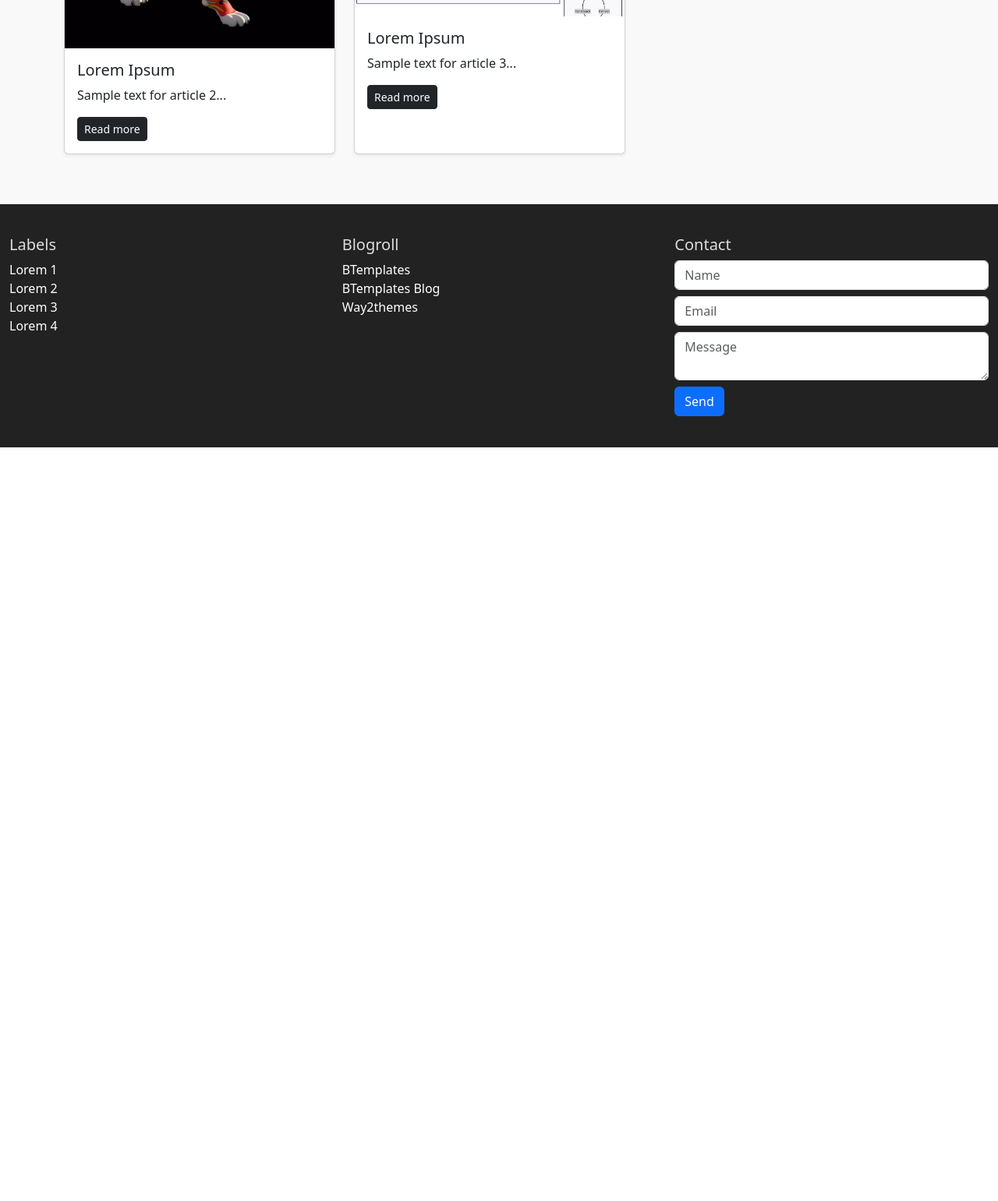
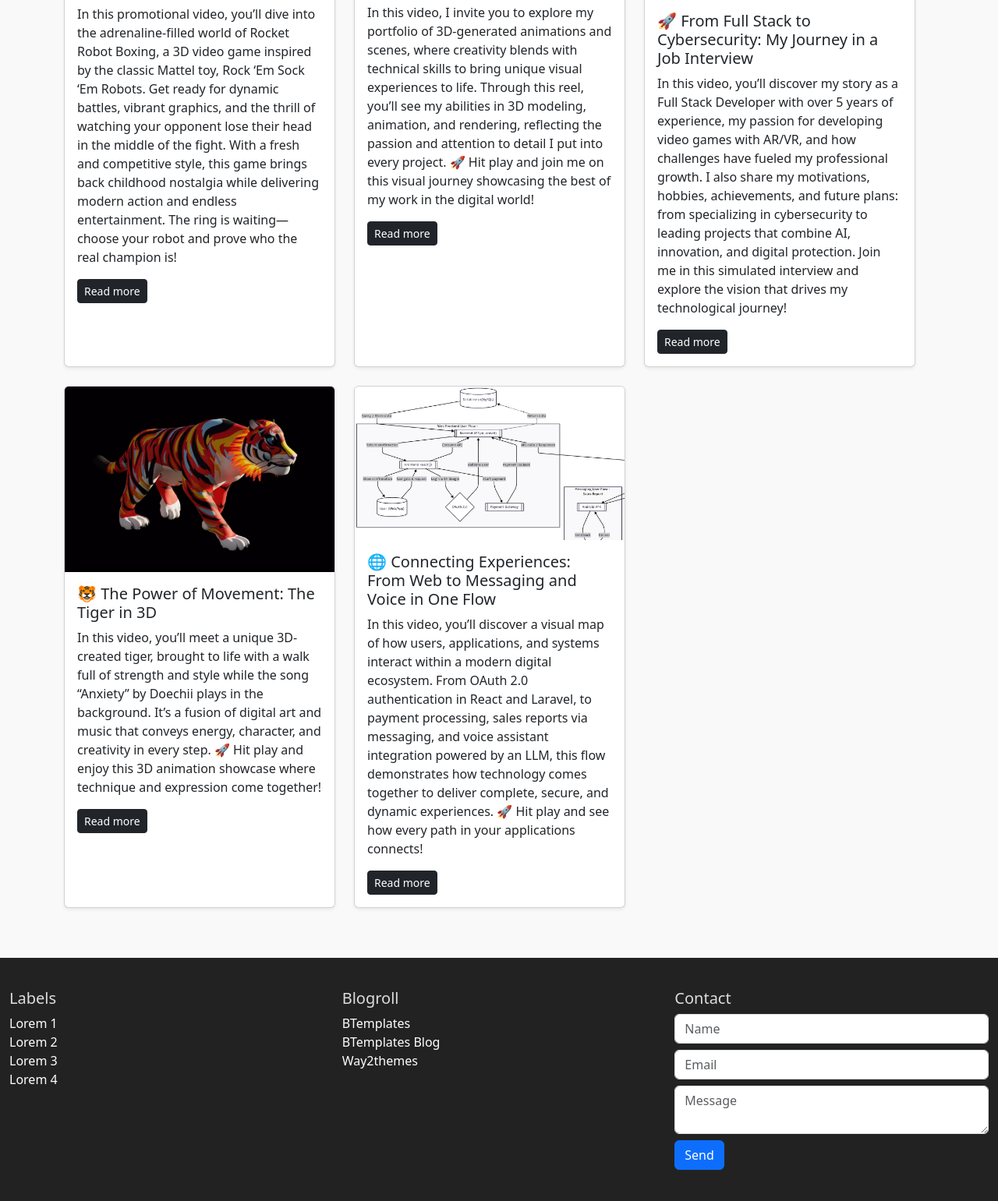
Before and after one commit to bekenvahuer/blog-project, a Flask app: page / in a window 1280 px wide. Shown: the part 3076-4617 px from the top of the page at 78% size. Before the commit the page ends 3650 px from the top, so only its background shows below. Run offline with Flask 3, Linux system fonts and the light colour scheme.

Commit message:
Add articles6

```diff
--- a/templates/home.html
+++ b/templates/home.html
@@ -47,9 +47,12 @@ certain publishers, according to a Wall Street Journal analysis cited by Forbes
       <img src="{{ url_for('static', filename='images/10.png') }}" class="card-img-top" alt="Artículo 2">
       <div class="card-body">
         <h5 class="card-title">🔥 SHOOOT CODE! 🔥</h5>
-        <p class="card-text">Ready to turn your ideas into a real video game? With this course, you’ll create your very own game in Python from scratch while mastering Object-Oriented Programming (OOP) the fun way.
+        <p class="card-text">Ready to turn your ideas into a real video game? With this course, you’ll create your very
+          own game in Python from scratch while mastering Object-Oriented Programming (OOP) the fun way.
 
-Forget endless theory—here, you’ll learn by playing, coding, and shooting down challenges just like in the classics. Step by step, you’ll bring your project to life with a 100% practical approach that makes programming feel like leveling up in a game.
+          Forget endless theory—here, you’ll learn by playing, coding, and shooting down challenges just like in the
+          classics. Step by step, you’ll bring your project to life with a 100% practical approach that makes
+          programming feel like leveling up in a game.
 
           💡 And the best part? Once your game is finished, you’ll be able to upload it to itch.io
           , where your friends and family can play it and see your amazing progress as a game developer!
@@ -84,8 +87,13 @@ humor was a radical idea: technology should belong to everyone, not just corpora
     <div class="card h-100 shadow-sm">
       <img src="{{ url_for('static', filename='images/12.PNG') }}" class="card-img-top" alt="Artículo 3">
       <div class="card-body">
-        <h5 class="card-title">Lorem Ipsum</h5>
-        <p class="card-text">Sample text for article 3...</p>
+        <h5 class="card-title">Santiago’s Story: Youth, Passion, and Future</h5>
+        <p class="card-text">In this video, you’ll meet Santiago, a 19-year-old Colombian who grew up in Medellín and
+          stands out for his discipline, passion, and vision for the future. With outstanding academic performance on
+          the ICFES exams, a deep love for football and FC Barcelona, and an active lifestyle that balances sports,
+          video games, and gym training, Santiago embodies dedication and enjoyment in equal measure. Moreover, with his
+          growing interest in technology and programming, he is exploring academic paths to build a solid professional
+          future full of opportunities.</p>
         <a href="#" class="btn btn-sm btn-dark">Read more</a>
       </div>
     </div>
@@ -95,8 +103,13 @@ humor was a radical idea: technology should belong to everyone, not just corpora
       <div class="card h-100 shadow-sm">
         <img src="{{ url_for('static', filename='images/13.PNG') }}" class="card-img-top" alt="Artículo 4">
         <div class="card-body">
-          <h5 class="card-title">Lorem Ipsum</h5>
-          <p class="card-text">Sample text for article 1...</p>
+          <h5 class="card-title">🤖 Rocket Robot Boxing: Fun in Every Punch</h5>
+          <p class="card-text">In this promotional video, you’ll dive into the adrenaline-filled world of Rocket Robot
+            Boxing, a 3D video game inspired by the classic Mattel toy, Rock ‘Em Sock ‘Em Robots. Get ready for dynamic
+            battles, vibrant graphics, and the thrill of watching your opponent lose their head in the middle of the
+            fight. With a fresh and competitive style, this game brings back childhood nostalgia while delivering modern
+            action and endless entertainment. The ring is waiting—choose your robot and prove who the real champion is!
+          </p>
           <a href="#" class="btn btn-sm btn-dark">Read more</a>
         </div>
       </div>
@@ -106,8 +119,12 @@ humor was a radical idea: technology should belong to everyone, not just corpora
       <div class="card h-100 shadow-sm">
         <img src="{{ url_for('static', filename='images/14.PNG') }}" class="card-img-top" alt="Artículo 5">
         <div class="card-body">
-          <h5 class="card-title">Lorem Ipsum</h5>
-          <p class="card-text">Sample text for article 2...</p>
+          <h5 class="card-title">🎬 Beken’s 3D Reel: Creativity and Technology in Action</h5>
+          <p class="card-text">In this video, I invite you to explore my portfolio of 3D-generated animations and
+            scenes, where creativity blends with technical skills to bring unique visual experiences to life. Through
+            this reel, you’ll see my abilities in 3D modeling, animation, and rendering, reflecting the passion and
+            attention to detail I put into every project. 🚀 Hit play and join me on this visual journey showcasing the
+            best of my work in the digital world!</p>
           <a href="#" class="btn btn-sm btn-dark">Read more</a>
         </div>
       </div>
@@ -117,8 +134,12 @@ humor was a radical idea: technology should belong to everyone, not just corpora
       <div class="card h-100 shadow-sm">
         <img src="{{ url_for('static', filename='images/15.png') }}" class="card-img-top" alt="Artículo 6">
         <div class="card-body">
-          <h5 class="card-title">Lorem Ipsum</h5>
-          <p class="card-text">Sample text for article 3...</p>
+          <h5 class="card-title">🚀 From Full Stack to Cybersecurity: My Journey in a Job Interview</h5>
+          <p class="card-text">In this video, you’ll discover my story as a Full Stack Developer with over 5 years of
+            experience, my passion for developing video games with AR/VR, and how challenges have fueled my professional
+            growth. I also share my motivations, hobbies, achievements, and future plans: from specializing in
+            cybersecurity to leading projects that combine AI, innovation, and digital protection. Join me in this
+            simulated interview and explore the vision that drives my technological journey!</p>
           <a href="#" class="btn btn-sm btn-dark">Read more</a>
         </div>
       </div>
@@ -127,8 +148,11 @@ humor was a radical idea: technology should belong to everyone, not just corpora
       <div class="card h-100 shadow-sm">
         <img src="{{ url_for('static', filename='images/16.PNG') }}" class="card-img-top" alt="Artículo 5">
         <div class="card-body">
-          <h5 class="card-title">Lorem Ipsum</h5>
-          <p class="card-text">Sample text for article 2...</p>
+          <h5 class="card-title">🐯 The Power of Movement: The Tiger in 3D</h5>
+          <p class="card-text">In this video, you’ll meet a unique 3D-created tiger, brought to life with a walk full of
+            strength and style while the song “Anxiety” by Doechii plays in the background. It’s a fusion of digital art
+            and music that conveys energy, character, and creativity in every step. 🚀 Hit play and enjoy this 3D
+            animation showcase where technique and expression come together!</p>
           <a href="#" class="btn btn-sm btn-dark">Read more</a>
         </div>
       </div>
@@ -138,8 +162,12 @@ humor was a radical idea: technology should belong to everyone, not just corpora
       <div class="card h-100 shadow-sm">
         <img src="{{ url_for('static', filename='images/1FH.png') }}" class="card-img-top" alt="Artículo 6">
         <div class="card-body">
-          <h5 class="card-title">Lorem Ipsum</h5>
-          <p class="card-text">Sample text for article 3...</p>
+          <h5 class="card-title">🌐 Connecting Experiences: From Web to Messaging and Voice in One Flow</h5>
+          <p class="card-text">In this video, you’ll discover a visual map of how users, applications, and systems
+            interact within a modern digital ecosystem. From OAuth 2.0 authentication in React and Laravel, to payment
+            processing, sales reports via messaging, and voice assistant integration powered by an LLM, this flow
+            demonstrates how technology comes together to deliver complete, secure, and dynamic experiences. 🚀 Hit play
+            and see how every path in your applications connects!</p>
           <a href="#" class="btn btn-sm btn-dark">Read more</a>
         </div>
       </div>
```
Lines whose indentation alone changed are shown as unchanged.
